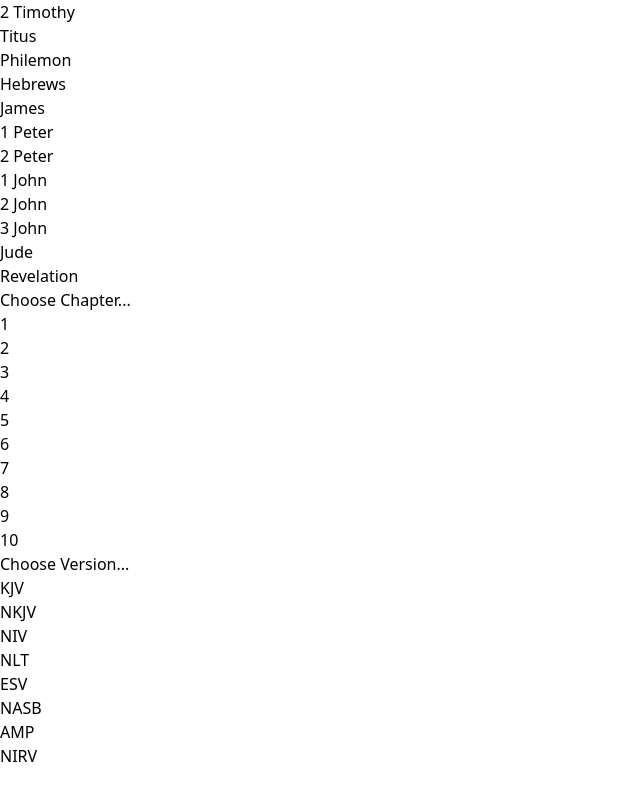
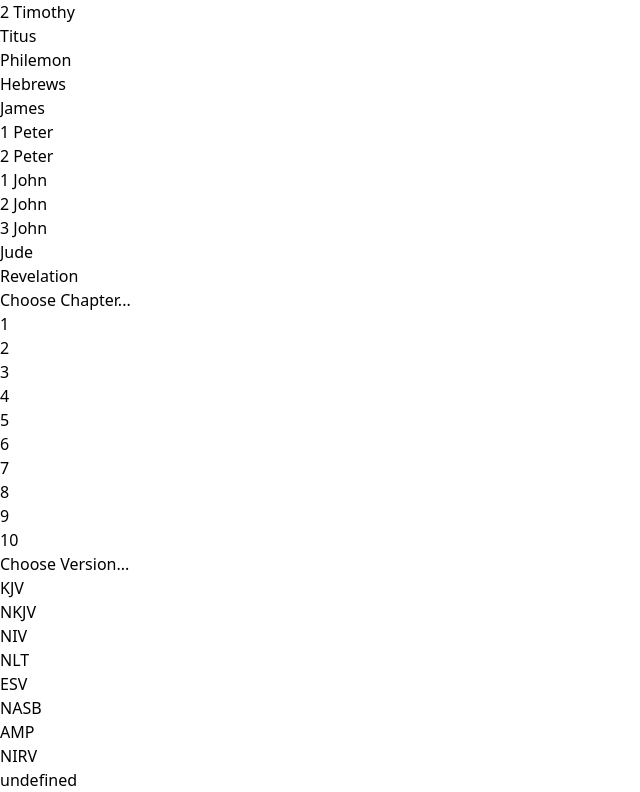
Before and after one commit to sheffley201/bible-app, a React (Vite) app: page / in a window 1280 px wide. Shown: the part 1344-2136 px from the top of the page, without its empty margins (0-640 px from the left). Before the commit the page ends 2112 px from the top, so only its background shows below. Built offline with nearby package versions, Linux system fonts and the light colour scheme.

Commit message:
Now pulling chapter and verse selected from web path. Might not keep this and use API value instead. We will see

```diff
--- a/package.json
+++ b/package.json
@@ -11,7 +11,8 @@
   },
   "dependencies": {
     "react": "^18.2.0",
-    "react-dom": "^18.2.0"
+    "react-dom": "^18.2.0",
+    "react-router-dom": "^6.14.2"
   },
   "devDependencies": {
     "@types/react": "^18.2.15",
--- a/src/App.jsx
+++ b/src/App.jsx
@@ -2,11 +2,17 @@ import Heading from "./components/Heading";
 import Dropdown from "./components/Dropdown";
 
 function App() {
+    const location = window.location.pathname;
+    const locationArray = location.split("/");
+    //make first letter of book name uppercase
+    const book = locationArray[1].charAt(0).toUpperCase() + locationArray[1].slice(1);
+    const chapter = locationArray[2];
+
 	return (
 		<>
 			<Heading />
 			<div className="flex justify-center gap-x-2 mt-5">
-				<Dropdown title="Choose Book..." dropID='1'>
+				<Dropdown title="Choose Book..." dropID="1">
 					<a href="/genesis">Genesis</a>
 					<a href="/exodus">Exodus</a>
 					<a href="/leviticus">Leviticus</a>
@@ -74,7 +80,7 @@ function App() {
 					<a href="/jude">Jude</a>
 					<a href="/revelation">Revelation</a>
 				</Dropdown>
-                <Dropdown title="Choose Chapter..." dropID='2'>
+				<Dropdown title="Choose Chapter..." dropID="2">
 					<a href="/genesis/1">1</a>
 					<a href="/genesis/2">2</a>
 					<a href="/genesis/3">3</a>
@@ -86,7 +92,7 @@ function App() {
 					<a href="/genesis/9">9</a>
 					<a href="/genesis/10">10</a>
 				</Dropdown>
-                <Dropdown title="Choose Version..." dropID='3'>
+				<Dropdown title="Choose Version..." dropID="3">
 					<a href="/genesis/1/kjv">KJV</a>
 					<a href="/genesis/1/nkjv">NKJV</a>
 					<a href="/genesis/1/niv">NIV</a>
@@ -97,6 +103,7 @@ function App() {
 					<a href="/genesis/1/nirv">NIRV</a>
 				</Dropdown>
 			</div>
+            <h2 className="text-center text-3xl text-slate-900 p-2 my-3 border-b-2 border-slate-400 w-fit m-auto">{book + ' ' + chapter}</h2>
 		</>
 	);
 }
```
Also changed, not shown: 1 other file (tests, documents, lock files or other folders). Lines whose indentation alone changed are shown as unchanged.
